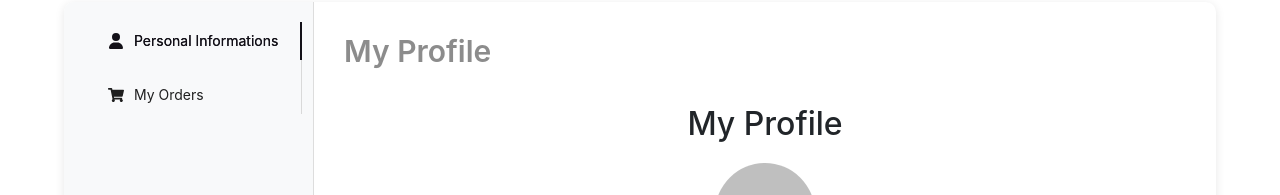
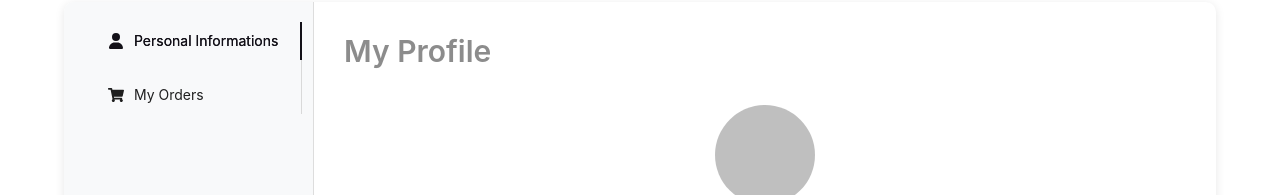
Before and after one commit to JohnBao1572/FEClient_KB, a Next.js app: page /profile in a window 1280 px wide. Shown: the part 145-340 px from the top of the page. Built offline with nearby package versions, Linux system fonts and the light colour scheme; no server answers.

Commit message:
set long time verifyCode

```diff
--- a/src/components/PersionalInfomations.tsx
+++ b/src/components/PersionalInfomations.tsx
@@ -48,8 +48,6 @@ const PersionalInfomations = () => {
 
     return (
         <div style={{ maxWidth: 600, margin: 'auto', padding: 20, background: '#fff', borderRadius: 8 }}>
-            <h2 style={{ textAlign: 'center', marginBottom: 20 }}>My Profile</h2>
-
             {isUpdating ? (
                 <Skeleton active />
             ) : (
--- a/src/models/ProfileModel.ts
+++ b/src/models/ProfileModel.ts
@@ -1,4 +1,3 @@
-
 
 export interface ProfileModel {
 	_id: string;
--- a/src/pages/auth/Login.tsx
+++ b/src/pages/auth/Login.tsx
@@ -73,6 +73,7 @@ const Login = () => {
 					<div
 						className='container d-flex'
 						style={{ height: '100%', alignItems: 'center' }}>
+
 						<div className='col-sm-12 col-md-12 col-lg-8 offset-lg-2'>
 							<Title className='m-0'>Welcome</Title>
 							<Paragraph type='secondary'>Please login here</Paragraph>
@@ -108,10 +109,6 @@ const Login = () => {
 									</Form.Item>
 								</Form>
 
-								{/* <div className='mt-3 text-right'>
-									<Link href={'/auth/forgot-password'}>Forgot Password</Link>
-								</div> */}
-
 								<div className='mt-3'>
 									<Button
 										type='primary'
--- a/src/pages/auth/signup.tsx
+++ b/src/pages/auth/signup.tsx
@@ -46,7 +46,7 @@ const SignUp = () => {
 	useEffect(() => {
 		const time = setInterval(() => {
 			setTimes((t) => t - 1);
-		}, 1000);
+		}, 3000);
 		return () => clearInterval(time);
 	}, []);
 
@@ -139,6 +139,7 @@ const SignUp = () => {
 					<div
 						className='container d-flex'
 						style={{ height: '100%', alignItems: 'center' }}>
+
 						<div className='col-sm-12 col-md-12 col-lg-8 offset-lg-2'>
 							{signValues ? (
 								<>
```
